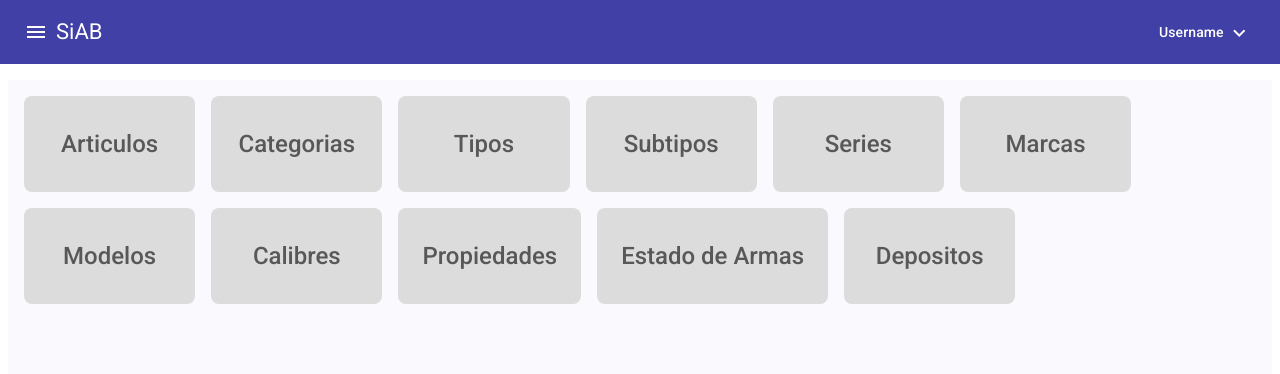
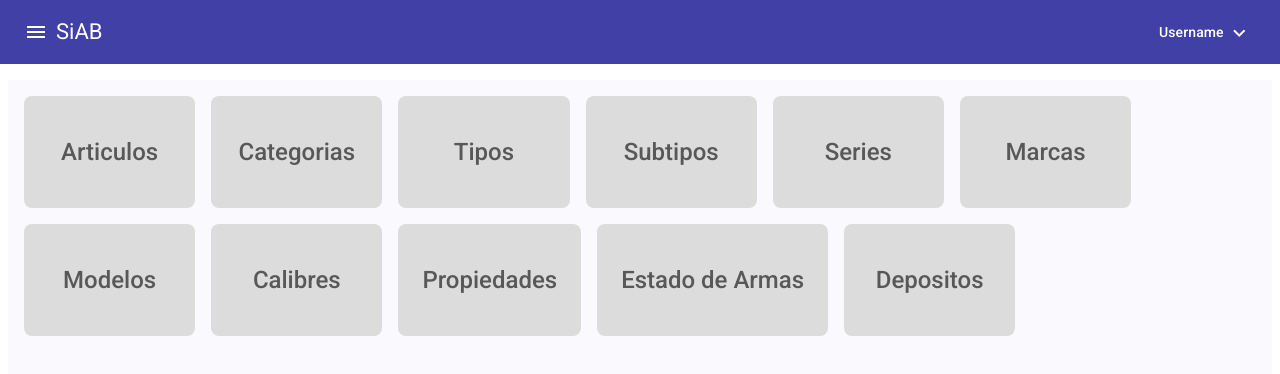
Before and after one commit to Adrian-DG/SiAB-web, an Angular app: page /mantenimientos in a window 1280 px wide. Shown: the top 374 px of the page. Built offline with nearby package versions, Linux system fonts and the light colour scheme.

Commit message:
mantenimientos route stable

```diff
--- a/src/app/app.component.ts
+++ b/src/app/app.component.ts
@@ -29,6 +29,10 @@ export class AppComponent {
 	modules: IUrlOption[] = [
 		{ url: 'link', name: 'Estadisticas', icon: 'chevron_right' },
 		{ url: 'link', name: 'Procesos', icon: 'chevron_right' },
-		{ url: 'link', name: 'Mantenimientos', icon: 'chevron_right' },
+		{
+			url: 'mantenimientos',
+			name: 'Mantenimientos',
+			icon: 'chevron_right',
+		},
 	];
 }
--- a/src/app/app.routes.ts
+++ b/src/app/app.routes.ts
@@ -3,9 +3,9 @@ import { Routes } from '@angular/router';
 export const routes: Routes = [
 	{
 		path: 'mantenimientos',
-		loadComponent: () =>
-			import('./Shared/pages/miscelaneo/miscelaneo.component').then(
-				(c) => c.MiscelaneoComponent
+		loadChildren: () =>
+			import('./modules/mantenimientos/mantenimientos.routes').then(
+				(m) => m.mantenimientosRoutes
 			),
 	},
 	{
--- /dev/null
+++ b/src/app/modules/mantenimientos/mantenimientos.routes.ts
@@ -0,0 +1,12 @@
+import { Route } from '@angular/router';
+
+export const mantenimientosRoutes: Route[] = [
+	{
+		path: '',
+		pathMatch: 'full',
+		loadComponent: () =>
+			import('./pages/menu/menu.page.component').then(
+				(c) => c.MenuPageComponent
+			),
+	},
+];
--- a/src/app/Shared/pages/miscelaneo/miscelaneo.component.scss
+++ b/src/app/modules/mantenimientos/pages/menu/menu.page.component.scss
@@ -13,8 +13,8 @@
 	gap: 1em;
 	.module-item {
 		min-width: 10%;
-		width: auto;
-		height: 4em;
+		max-width: 25%;
+		height: 5em;
 		padding: 1em 1.5em;
 		display: flex;
 		flex-direction: column;
```
Also changed, not shown: src/app/modules/mantenimientos/pages/menu/menu.page.component.ts (renamed from src/app/Shared/pages/miscelaneo/miscelaneo.component.ts, +6 -6 lines), src/app/modules/mantenimientos/pages/menu/menu.page.component.html (renamed from src/app/Shared/pages/miscelaneo/miscelaneo.component.html).
